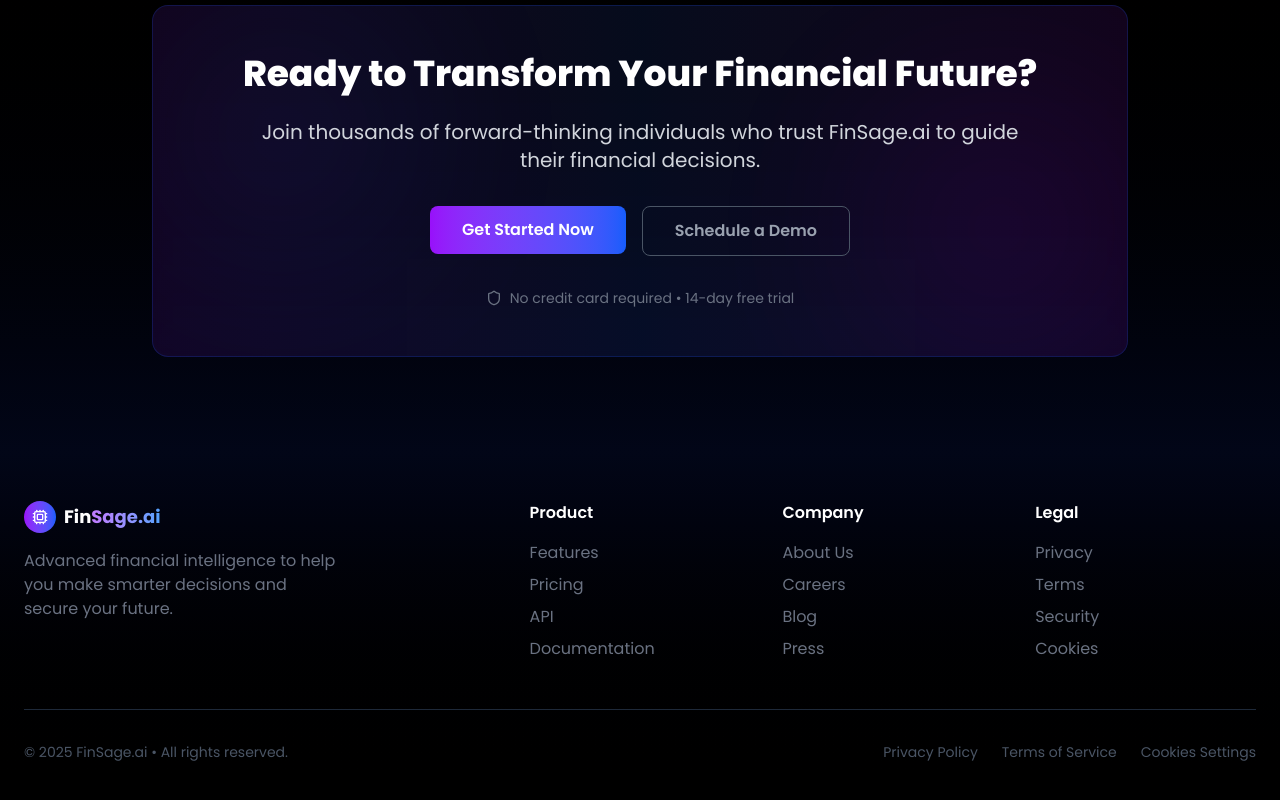
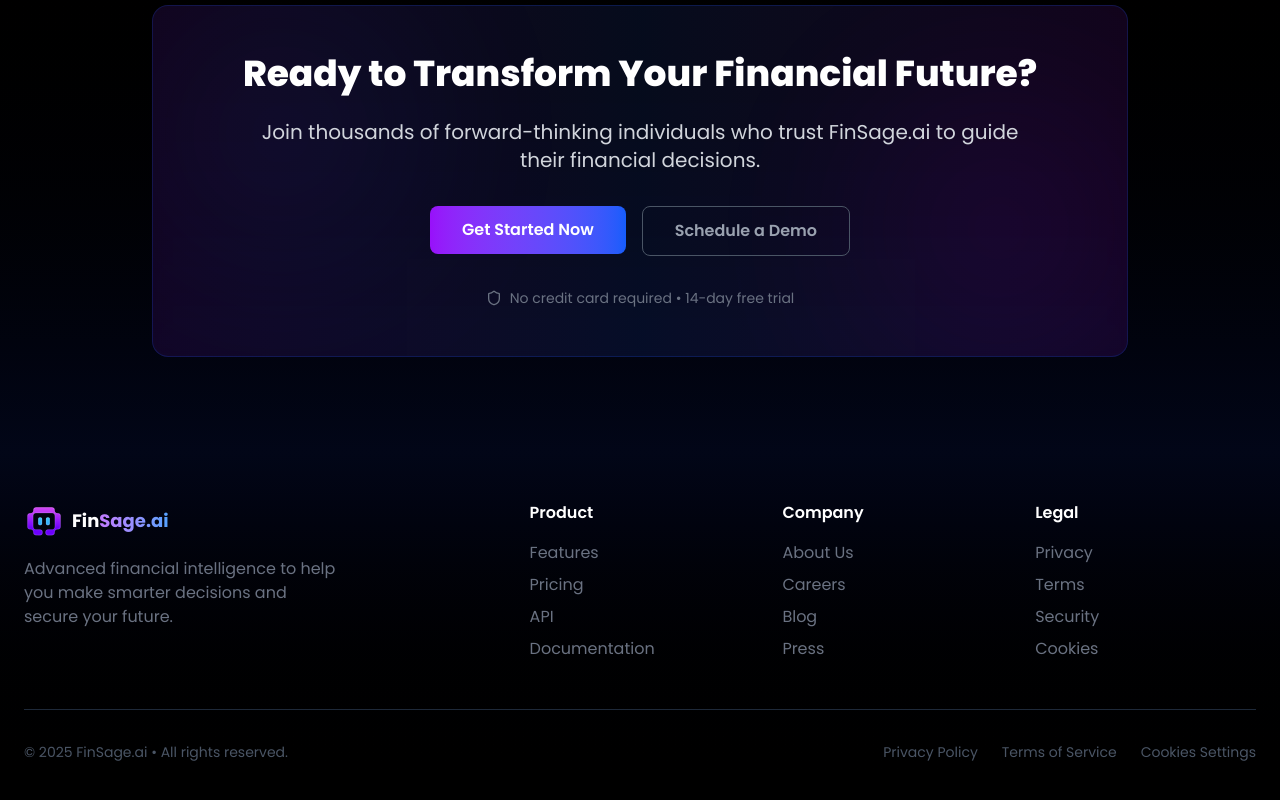
Before and after one commit to smith-bimal/FinSage.ai, a React (Vite) app in the folder client/: page / in a window 1280 px wide. Shown: the part 4020-4820 px from the top of the page. Built offline with nearby package versions, Linux system fonts and the light colour scheme; no server answers; some icons are missing.

Commit message:
fixed the footer logo and readme file

```diff
--- a/client/src/pages/LandingPage.jsx
+++ b/client/src/pages/LandingPage.jsx
@@ -17,7 +17,7 @@ import {
   X
 } from "lucide-react";
 import { motion, AnimatePresence } from "framer-motion";
-import { Link,useNavigate } from "react-router";
+import { Link, useNavigate } from "react-router";
 import ChatBot from "../pages/ChatBot.jsx";
 
 const LandingPage = () => {
@@ -835,9 +835,7 @@ const LandingPage = () => {
           <div className="grid grid-cols-2 md:grid-cols-5 gap-8 mb-12">
             <div className="col-span-2">
               <div className="flex items-center mb-4">
-                <div className="h-8 w-8 rounded-full bg-gradient-to-r from-purple-600 to-blue-600 flex items-center justify-center">
-                  <Cpu className="h-4 w-4 text-white" />
-                </div>
+                <img src="logo.png" alt="" className="w-10 h-10" />
                 <span className="text-white text-lg font-bold ml-2">
                   Fin<span className="bg-gradient-to-r from-purple-400 to-blue-400 bg-clip-text text-transparent">Sage.ai</span>
                 </span>
@@ -915,7 +913,7 @@ const LandingPage = () => {
             </div>
           </div>
         </div>
-        <ChatBot/>
+        <ChatBot />
       </footer>
     </motion.div>
   );
```
Also changed, not shown: 1 other file (tests, documents, lock files or other folders).
